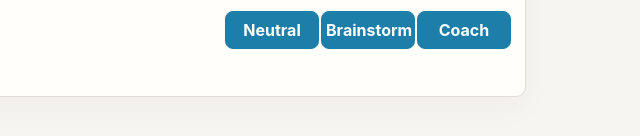
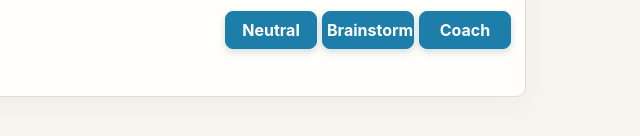
Before and after one commit to glennrmilano/braindumps2, a website: page Index.html in a window 1280 px wide. Shown: the part 508-644 px from the top of the page, 640-1280 px from the left. Drawn offline with Linux system fonts and the light colour scheme.

Commit message:
Add spacing and shadow to response buttons

```diff
--- a/Index.html
+++ b/Index.html
@@ -30,8 +30,8 @@
     input[type=text],input[type=date] { width:100%; min-height:40px; padding:8px; border:1px solid #d9d5cb; border-radius:7px; background:#fff; }
     .actions,.row { display:flex; gap:8px; align-items:center; flex-wrap:wrap; }
     .actions { justify-content:space-between; margin-top:9px; }
-    .dump-actions { display:flex; gap:2px; margin-left:auto; }
-    .dump-actions button { width:94px; min-height:38px; padding:5px 4px; font-size:16px; }
+    .dump-actions { display:flex; gap:5px; margin-left:auto; }
+    .dump-actions button { width:92px; min-height:38px; padding:5px 4px; font-size:16px; box-shadow:0 3px 7px #163f522e; }
     .status { color:#5c6a63; min-height:22px; margin-top:10px; font-size:13px; }
     .status.error { color:#923a31; font-weight:650; }
     .item { padding:12px; border:1px solid #e0ddd4; border-radius:8px; background:#fff; }
```
